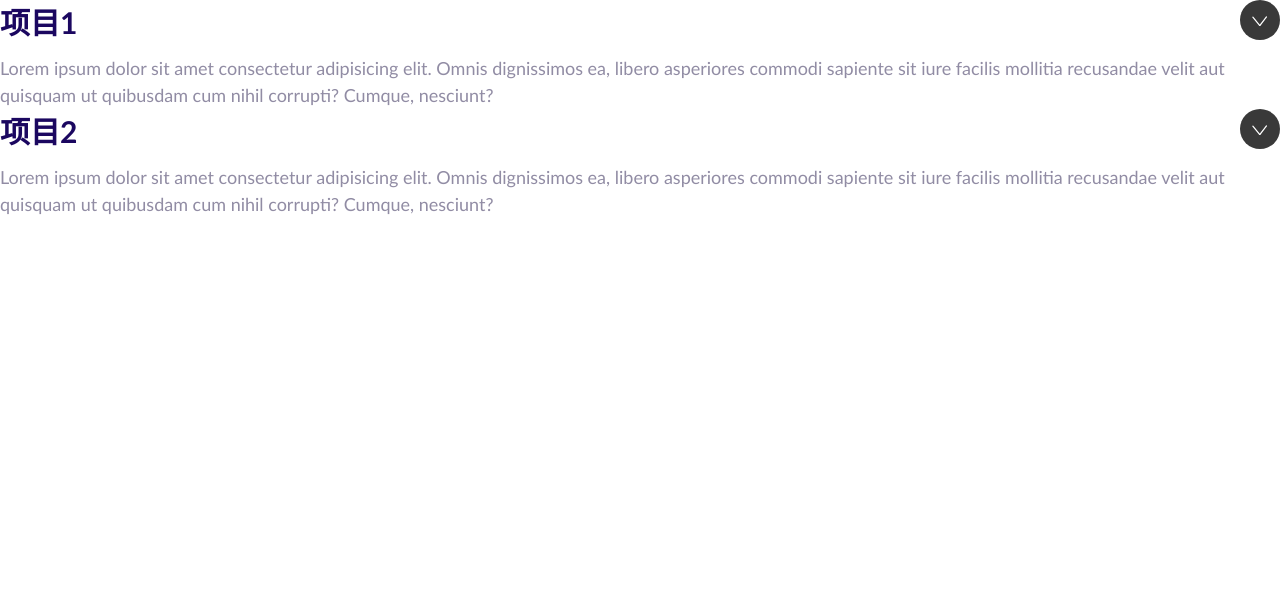
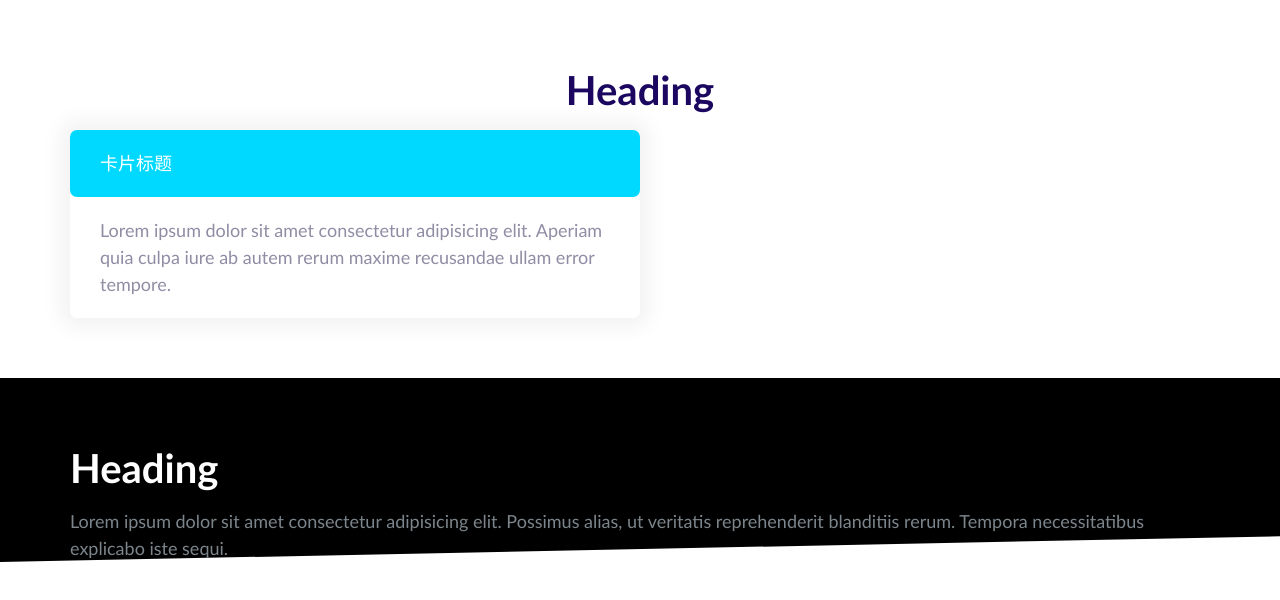
Before and after one commit to jidonghao/moshify, a plain HTML site: page index.html in a window 1280 px wide. Drawn offline with Linux system fonts and the light colour scheme.

Commit message:
块元素

```diff
--- a/css/style.less
+++ b/css/style.less
@@ -539,8 +539,8 @@ a {
   .collapsiable__header {
     display: flex;
     justify-content: space-between;
-    .icon{
-        cursor: pointer;
+    .icon {
+      cursor: pointer;
     }
     .collapsiable__heading {
       margin-top: 0;
@@ -561,12 +561,48 @@ a {
 }
 
 .collapsiable--expanded {
-    .collapsiable__header .collapsiable__chevron {
+  .collapsiable__header .collapsiable__chevron {
     transform: rotate(0);
   }
   .collapsiable__content {
     max-height: 100vh;
     opacity: 1;
-
   }
 }
+
+// block
+.block {
+  --padding-vertical: 6rem;
+  padding: var(--padding-vertical) 2rem;
+}
+.block__header{
+    text-align: center;
+}
+.block__heading {
+  margin-top: 0;
+}
+
+.block--dark {
+  background: #000;
+  color: #7b858b;
+  .block__heading {
+    color: #fff;
+  }
+}
+
+// 斜切到右
+.block--skewed-right {
+  padding-bottom: calc(var(--padding-vertical)+4rem);
+  clip-path: polygon(0 0, 100% 0%, 100% 100%, 0 86%);
+}
+
+// 斜切到左
+.block--skewed-left {
+  padding-bottom: calc(var(--padding-vertical)+4rem);
+  clip-path: polygon(0 0, 100% 0%, 100% 86%, 0 100%,);
+}
+
+.container{
+    max-width: 1140px;
+    margin: 0 auto;
+}
--- a/index.html
+++ b/index.html
@@ -11,32 +11,31 @@
 </head>
 
 <body>
-    <div class="collapsiable collapsiable--expanded">
-        <header class="collapsiable__header">
-            <h2 class="collapsiable__heading">项目1</h2>
-            <svg class="icon icon--white collapsiable__chevron">
-                <use xlink:href="images/sprite.svg#chevron"></use>
-            </svg>
-        </header>
-        <div class="collapsiable__content">
-            Lorem ipsum dolor sit amet consectetur adipisicing elit. Omnis dignissimos ea, libero asperiores commodi
-            sapiente sit iure facilis mollitia recusandae velit aut quisquam ut quibusdam cum nihil corrupti? Cumque,
-            nesciunt?
+    <section class="block container">
+
+        <div class="block__header">
+            <h2 class="block__heading">Heading</h2>
         </div>
-    </div>
-    <div class="collapsiable collapsiable--expanded">
-        <header class="collapsiable__header">
-            <h2 class="collapsiable__heading">项目2</h2>
-            <svg class="icon icon--white collapsiable__chevron">
-                <use xlink:href="images/sprite.svg#chevron"></use>
-            </svg>
-        </header>
-        <div class="collapsiable__content">
-            Lorem ipsum dolor sit amet consectetur adipisicing elit. Omnis dignissimos ea, libero asperiores commodi
-            sapiente sit iure facilis mollitia recusandae velit aut quisquam ut quibusdam cum nihil corrupti? Cumque,
-            nesciunt?
+
+        <div style="width: 50%;">
+            <div class="card card--sencondary">
+                <header class="card__header">卡片标题</header>
+                <div class="card__body">
+                    Lorem ipsum dolor sit amet consectetur adipisicing elit. Aperiam quia culpa iure ab autem rerum
+                    maxime recusandae ullam error tempore.
+                </div>
+            </div>
         </div>
-    </div>
+
+    </section>
+    <section class="block block--dark block--skewed-left ">
+        <div class="container">
+            <h2 class="block__heading">Heading</h2>
+            <p>Lorem ipsum dolor sit amet consectetur adipisicing elit. Possimus alias, ut veritatis reprehenderit
+                blanditiis rerum. Tempora necessitatibus explicabo iste sequi.</p>
+        </div>
+    </section>
+
     <script src="js/main.js"></script>
 </body>
 
```
Also changed, not shown: css/style.css.
